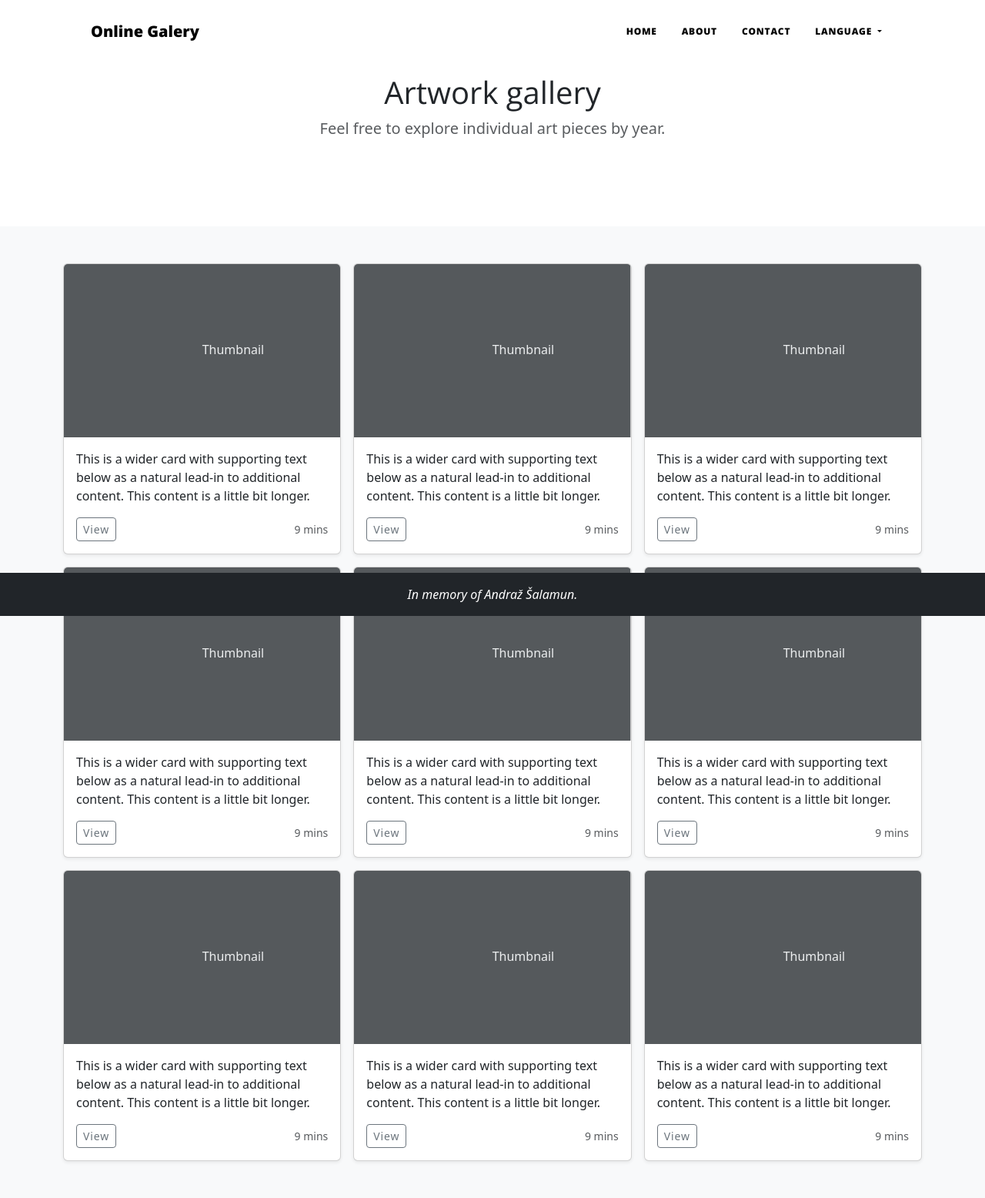
After one commit to ProximaCentauri23/Tribute-Page, a Flask app: page /1/gallery in a window 1280 px wide. The commit adds this page. Shown: the whole page at 77% size. Run offline with Flask 3, Linux system fonts and the light colour scheme; some libraries are stand-ins or nearby versions.

Commit message:
Proto Art galery by year

```diff
--- a/server.py
+++ b/server.py
@@ -107,7 +107,7 @@ def debug_lang():
 def home(lang_code):
     img_folder = os.path.join(app.static_folder, "img")
     images = [f for f in os.listdir(img_folder) if f.lower().endswith((".png", ".jpg", ".jpeg", ".webp", ".gif"))]
-    return render_template("index.html", images=images)
+    return render_template("index.html", lang_code=lang_code, images=images)
 
 @app.route("/<lang_code>/about")
 def about(lang_code):
@@ -128,6 +128,9 @@ def contact(lang_code):
         return redirect(url_for("contact"))
     return render_template("contact.html", form=form)
 
+@app.route("/<lang_code>/gallery")
+def gallery(lang_code):
+    return render_template("galery.html")
 
 
 
--- /dev/null
+++ b/templates/galery.html
@@ -0,0 +1,158 @@
+{% include "header.html" with context %}
+<main>
+
+  <section class="py-5 text-center container">
+    <div class="row py-lg-5">
+      <div class="col-lg-6 col-md-8 mx-auto">
+        <h1 class="fw-light">Artwork gallery</h1>
+        <p class="lead text-body-secondary">Feel free to explore individual art pieces by year.</p>
+      </div>
+    </div>
+  </section>
+
+  <div class="album py-5 bg-body-tertiary">
+    <div class="container">
+
+      <div class="row row-cols-5 row-cols-sm-2 row-cols-md-3 g-3">
+        <div class="col">
+          <div class="card shadow-sm">
+            <svg class="bd-placeholder-img card-img-top" width="100%" height="225" xmlns="http://www.w3.org/2000/svg" role="img" aria-label="Placeholder: Thumbnail" preserveAspectRatio="xMidYMid slice" focusable="false"><title>Placeholder</title><rect width="100%" height="100%" fill="#55595c"></rect><text x="50%" y="50%" fill="#eceeef" dy=".3em">Thumbnail</text></svg>
+            <div class="card-body">
+              <p class="card-text">This is a wider card with supporting text below as a natural lead-in to additional content. This content is a little bit longer.</p>
+              <div class="d-flex justify-content-between align-items-center">
+                <div class="btn-group">
+                  <button type="button" class="btn btn-sm btn-outline-secondary">View</button>
+                </div>
+                <small class="text-body-secondary">9 mins</small>
+              </div>
+            </div>
+          </div>
+        </div>
+        <div class="col">
+          <div class="card shadow-sm">
+            <svg class="bd-placeholder-img card-img-top" width="100%" height="225" xmlns="http://www.w3.org/2000/svg" role="img" aria-label="Placeholder: Thumbnail" preserveAspectRatio="xMidYMid slice" focusable="false"><title>Placeholder</title><rect width="100%" height="100%" fill="#55595c"></rect><text x="50%" y="50%" fill="#eceeef" dy=".3em">Thumbnail</text></svg>
+            <div class="card-body">
+              <p class="card-text">This is a wider card with supporting text below as a natural lead-in to additional content. This content is a little bit longer.</p>
+              <div class="d-flex justify-content-between align-items-center">
+                <div class="btn-group">
+                  <button type="button" class="btn btn-sm btn-outline-secondary">View</button>
+                </div>
+                <small class="text-body-secondary">9 mins</small>
+              </div>
+            </div>
+          </div>
+        </div>
+        <div class="col">
+          <div class="card shadow-sm">
+            <svg class="bd-placeholder-img card-img-top" width="100%" height="225" xmlns="http://www.w3.org/2000/svg" role="img" aria-label="Placeholder: Thumbnail" preserveAspectRatio="xMidYMid slice" focusable="false"><title>Placeholder</title><rect width="100%" height="100%" fill="#55595c"></rect><text x="50%" y="50%" fill="#eceeef" dy=".3em">Thumbnail</text></svg>
+            <div class="card-body">
+              <p class="card-text">This is a wider card with supporting text below as a natural lead-in to additional content. This content is a little bit longer.</p>
+              <div class="d-flex justify-content-between align-items-center">
+                <div class="btn-group">
+                  <button type="button" class="btn btn-sm btn-outline-secondary">View</button>
+
+                </div>
+                <small class="text-body-secondary">9 mins</small>
+              </div>
+            </div>
+          </div>
+        </div>
+
+        <div class="col">
+          <div class="card shadow-sm">
+            <svg class="bd-placeholder-img card-img-top" width="100%" height="225" xmlns="http://www.w3.org/2000/svg" role="img" aria-label="Placeholder: Thumbnail" preserveAspectRatio="xMidYMid slice" focusable="false"><title>Placeholder</title><rect width="100%" height="100%" fill="#55595c"></rect><text x="50%" y="50%" fill="#eceeef" dy=".3em">Thumbnail</text></svg>
+            <div class="card-body">
+              <p class="card-text">This is a wider card with supporting text below as a natural lead-in to additional content. This content is a little bit longer.</p>
+              <div class="d-flex justify-content-between align-items-center">
+                <div class="btn-group">
+                  <button type="button" class="btn btn-sm btn-outline-secondary">View</button>
+
+                </div>
+                <small class="text-body-secondary">9 mins</small>
+              </div>
+            </div>
+          </div>
+        </div>
+        <div class="col">
+          <div class="card shadow-sm">
+            <svg class="bd-placeholder-img card-img-top" width="100%" height="225" xmlns="http://www.w3.org/2000/svg" role="img" aria-label="Placeholder: Thumbnail" preserveAspectRatio="xMidYMid slice" focusable="false"><title>Placeholder</title><rect width="100%" height="100%" fill="#55595c"></rect><text x="50%" y="50%" fill="#eceeef" dy=".3em">Thumbnail</text></svg>
+            <div class="card-body">
+              <p class="card-text">This is a wider card with supporting text below as a natural lead-in to additional content. This content is a little bit longer.</p>
+              <div class="d-flex justify-content-between align-items-center">
+                <div class="btn-group">
+                  <button type="button" class="btn btn-sm btn-outline-secondary">View</button>
+
+                </div>
+                <small class="text-body-secondary">9 mins</small>
+              </div>
+            </div>
+          </div>
+        </div>
+        <div class="col">
+          <div class="card shadow-sm">
+            <svg class="bd-placeholder-img card-img-top" width="100%" height="225" xmlns="http://www.w3.org/2000/svg" role="img" aria-label="Placeholder: Thumbnail" preserveAspectRatio="xMidYMid slice" focusable="false"><title>Placeholder</title><rect width="100%" height="100%" fill="#55595c"></rect><text x="50%" y="50%" fill="#eceeef" dy=".3em">Thumbnail</text></svg>
+            <div class="card-body">
+              <p class="card-text">This is a wider card with supporting text below as a natural lead-in to additional content. This content is a little bit longer.</p>
+              <div class="d-flex justify-content-between align-items-center">
+                <div class="btn-group">
+                  <button type="button" class="btn btn-sm btn-outline-secondary">View</button>
+
+                </div>
+                <small class="text-body-secondary">9 mins</small>
+              </div>
+            </div>
+          </div>
+        </div>
+
+        <div class="col">
+          <div class="card shadow-sm">
+            <svg class="bd-placeholder-img card-img-top" width="100%" height="225" xmlns="http://www.w3.org/2000/svg" role="img" aria-label="Placeholder: Thumbnail" preserveAspectRatio="xMidYMid slice" focusable="false"><title>Placeholder</title><rect width="100%" height="100%" fill="#55595c"></rect><text x="50%" y="50%" fill="#eceeef" dy=".3em">Thumbnail</text></svg>
+            <div class="card-body">
+              <p class="card-text">This is a wider card with supporting text below as a natural lead-in to additional content. This content is a little bit longer.</p>
+              <div class="d-flex justify-content-between align-items-center">
+                <div class="btn-group">
+                  <button type="button" class="btn btn-sm btn-outline-secondary">View</button>
+
+                </div>
+                <small class="text-body-secondary">9 mins</small>
+              </div>
+            </div>
+          </div>
+        </div>
+        <div class="col">
+          <div class="card shadow-sm">
+            <svg class="bd-placeholder-img card-img-top" width="100%" height="225" xmlns="http://www.w3.org/2000/svg" role="img" aria-label="Placeholder: Thumbnail" preserveAspectRatio="xMidYMid slice" focusable="false"><title>Placeholder</title><rect width="100%" height="100%" fill="#55595c"></rect><text x="50%" y="50%" fill="#eceeef" dy=".3em">Thumbnail</text></svg>
+            <div class="card-body">
+              <p class="card-text">This is a wider card with supporting text below as a natural lead-in to additional content. This content is a little bit longer.</p>
+              <div class="d-flex justify-content-between align-items-center">
+                <div class="btn-group">
+                  <button type="button" class="btn btn-sm btn-outline-secondary">View</button>
+
+                </div>
+                <small class="text-body-secondary">9 mins</small>
+              </div>
+            </div>
+          </div>
+        </div>
+        <div class="col">
+          <div class="card shadow-sm">
+            <svg class="bd-placeholder-img card-img-top" width="100%" height="225" xmlns="http://www.w3.org/2000/svg" role="img" aria-label="Placeholder: Thumbnail" preserveAspectRatio="xMidYMid slice" focusable="false"><title>Placeholder</title><rect width="100%" height="100%" fill="#55595c"></rect><text x="50%" y="50%" fill="#eceeef" dy=".3em">Thumbnail</text></svg>
+            <div class="card-body">
+              <p class="card-text">This is a wider card with supporting text below as a natural lead-in to additional content. This content is a little bit longer.</p>
+              <div class="d-flex justify-content-between align-items-center">
+                <div class="btn-group">
+                  <button type="button" class="btn btn-sm btn-outline-secondary">View</button>
+
+                </div>
+                <small class="text-body-secondary">9 mins</small>
+              </div>
+            </div>
+          </div>
+        </div>
+      </div>
+    </div>
+  </div>
+
+</main>
+
+{% include "footer.html" with context %}
--- a/templates/header.html
+++ b/templates/header.html
@@ -23,7 +23,7 @@
         <!-- Navigation-->
         <nav class="navbar navbar-expand-sm bg-white bg-opacity-75 fixed-top" id="mainNav">
             <div class="container px-4 px-lg-5">
-                <a class="navbar-brand" href="{{ url_for('home', lang_code=lang_code ) }}">{{ _("Online Galery") }}</a>
+                <a class="navbar-brand" href="{{ url_for('gallery', lang_code=lang_code ) }}">{{ _("Online Galery") }}</a>
                 <button class="navbar-toggler" type="button" data-bs-toggle="collapse" data-bs-target="#navbarResponsive" aria-controls="navbarResponsive" aria-expanded="false" aria-label="Toggle navigation">
                     Menu
                     <i class="fas fa-bars"></i>
```
